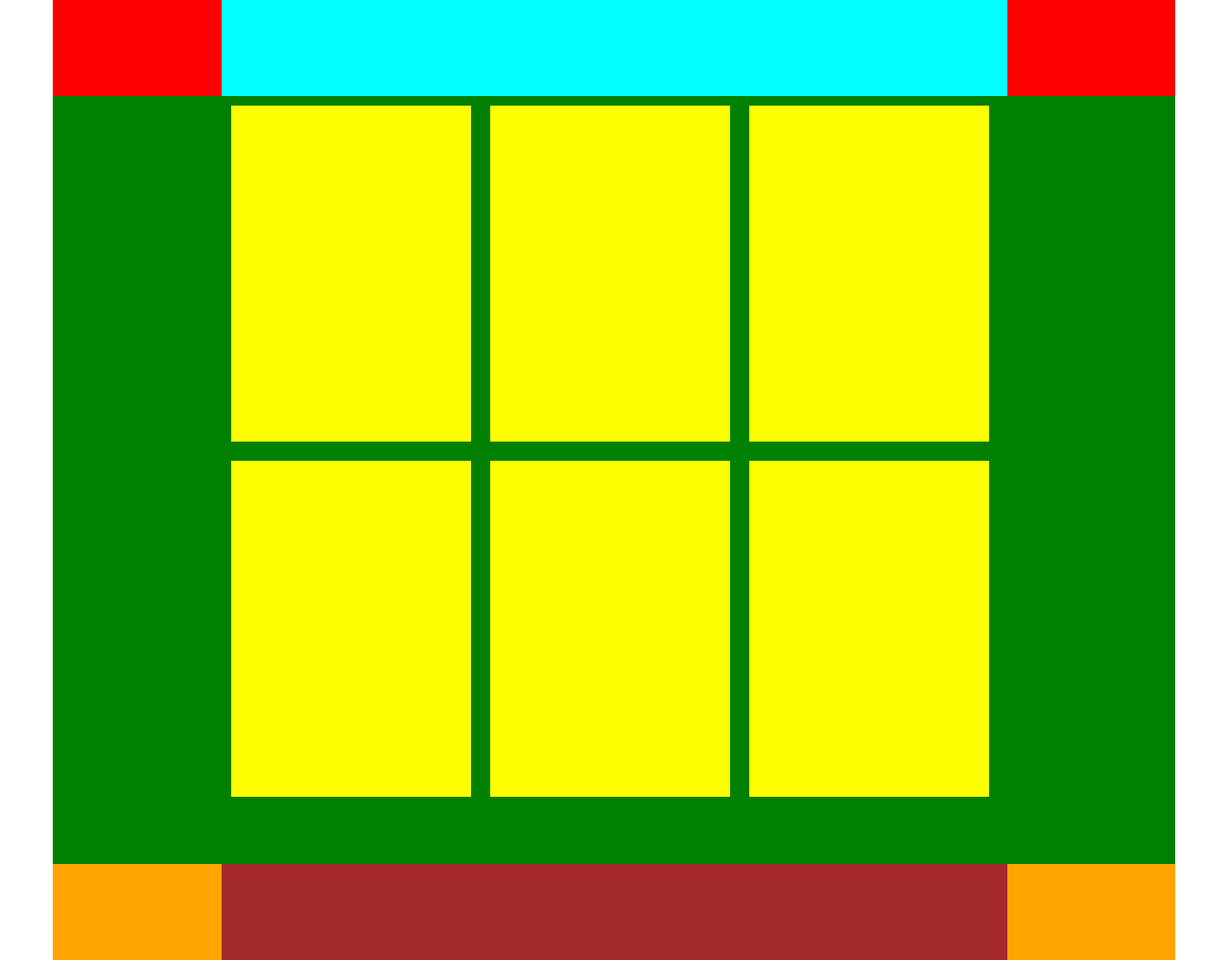
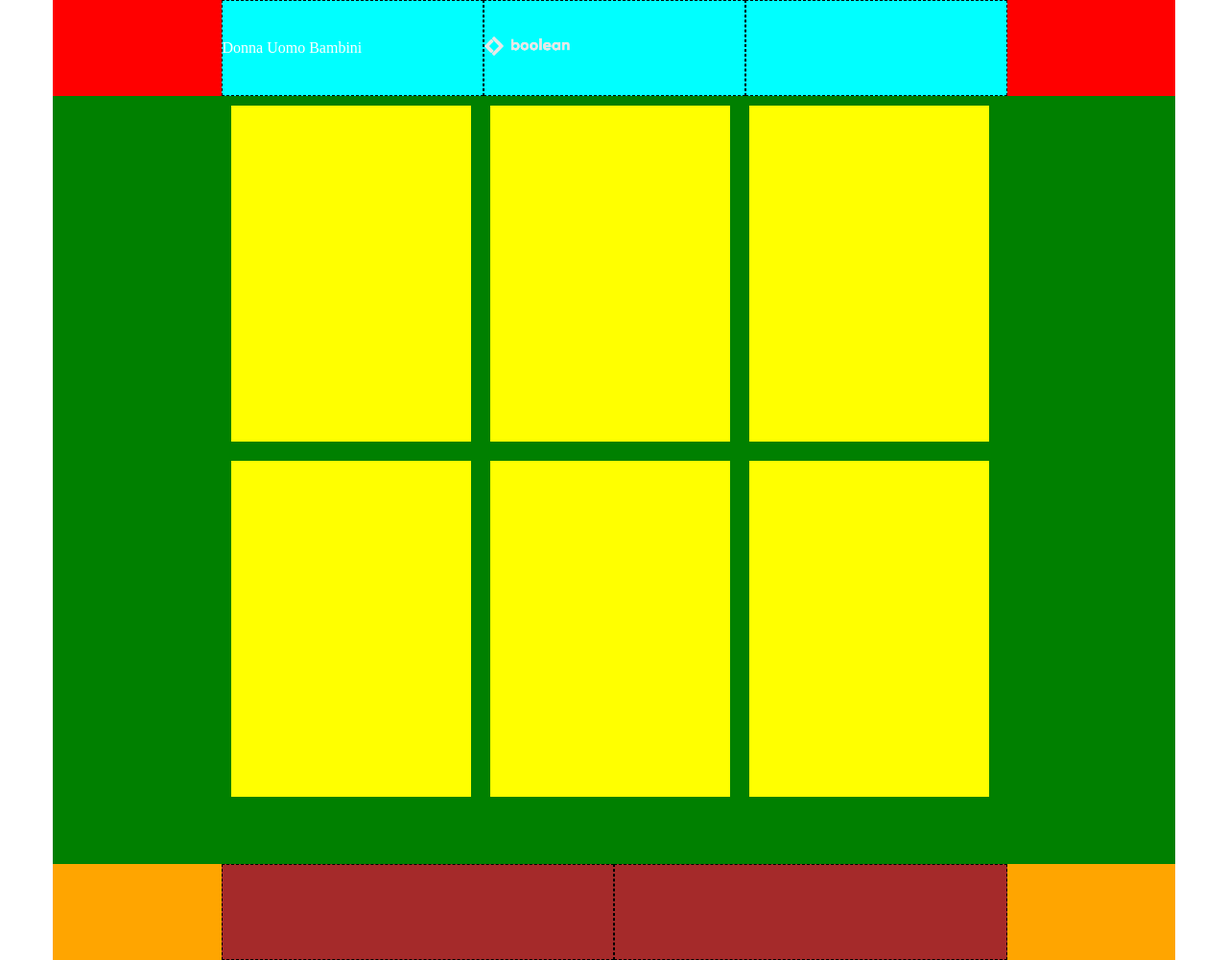
Before and after one commit to alep-2000/html-css-boolando, a plain HTML site: page index.html in a window 1280 px wide. Shown: the whole page at 96% size. Drawn offline with Linux system fonts and the light colour scheme.

Commit message:
[FIX]Modified strucure of the header and footer

```diff
--- a/CSS/style.css
+++ b/CSS/style.css
@@ -18,15 +18,25 @@
 }
 
 .row-1{
-    width: 100%;
+    width: 70%;
+    margin: 0 auto;
     display: flex;
 }
 
-.col-100{
+.col-33-header{
     width: 70%;
     height: 100px;
-    margin: 0 auto;
+    border: 1px dashed black;
+    align-content: space-around;
     background-color: aqua;
+}
+
+.center{
+    color: white;
+}
+
+.logo{
+    height: 20px;
 }
 /* END SECTION-1 */
 /* SECTION-2 */
@@ -70,16 +80,17 @@
     background-color: orange;
 }
 
-.row-2{
+.row-3{
     width: 70%;
-    height: 100px;
+    margin: 0 auto;
     display: flex;
 }
 
-.col-100-footer{
+.col-50{
     width: 70%;
     height: 100px;
-    margin: 0 auto;
+    align-content: space-between;
+    border: 1px dashed black;
     background-color: brown;
 }
 /* END SECTION-3 */
--- a/index.html
+++ b/index.html
@@ -13,9 +13,15 @@
         <div class="section-1">
             <div class="container-1">
                 <div class="row-1">
-                    <div class="col-100">
+                    <div class="col-33-header">
+                         <span class="center">Donna</span> <span class="center">Uomo</span> <span class="center">Bambini</span>
+                    </div>
+                    <div class="col-33-header">
+                       <img class="logo" src="./img/boolean-logo.png" alt="logo">
+                   </div>
+                   <div class="col-33-header">
 
-                    </div>
+                   </div>
                 </div>
             </div>
         </div>
@@ -54,7 +60,10 @@
         <div class="section-3">
             <div class="container-3">
                 <div class="row-3">
-                    <div class="col-100-footer">
+                    <div class="col-50">
+
+                    </div>
+                    <div class="col-50">
 
                     </div>
                 </div>
```
